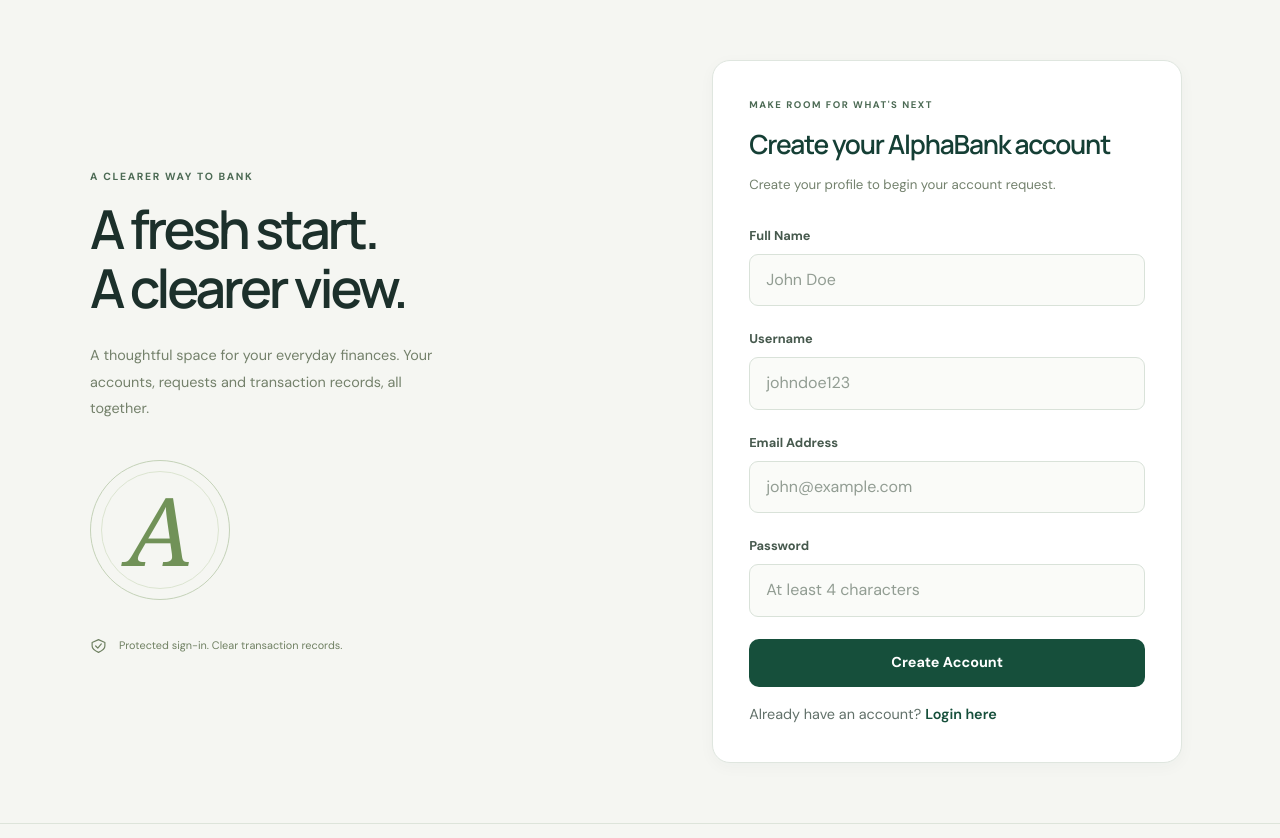
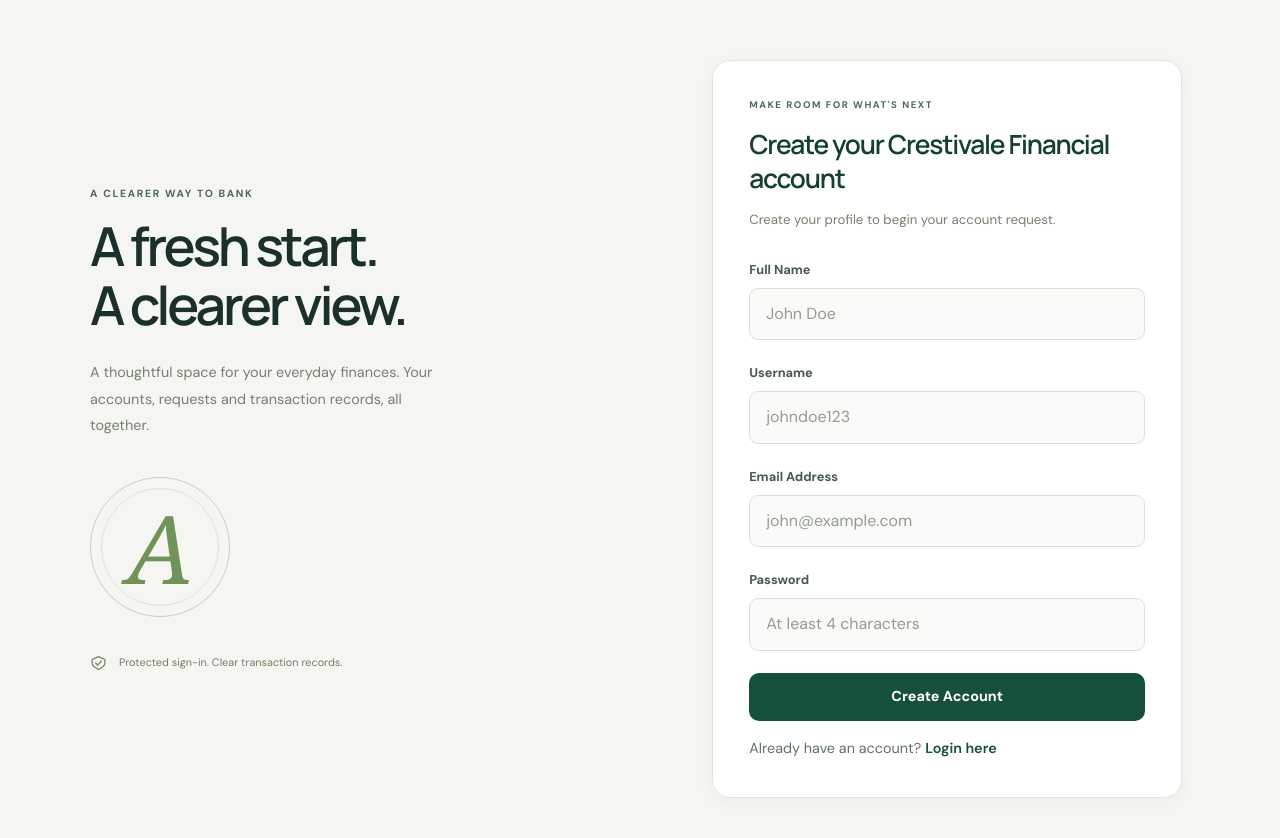
Before and after one commit to GodsGift-Francis/Alpha-Bk-Project, a PHP site: page /register.php in a window 1280 px wide. Shown: the part 92-930 px from the top of the page. Run offline with PHP 8.4, Linux system fonts and the light colour scheme.

Commit message:
Rebrand as Crestivale Financial: register.php

```diff
--- a/register.php
+++ b/register.php
@@ -10,7 +10,7 @@ require_once __DIR__ . '/views/layout/header.php';
 ?>
 <div class="card max-w-md">
     <p class="eyebrow">MAKE ROOM FOR WHAT'S NEXT</p>
-    <h2 class="card-title text-center">Create your AlphaBank account</h2>
+    <h2 class="card-title text-center">Create your Crestivale Financial account</h2>
     <p class="auth-description">Create your profile to begin your account request.</p>
     <div id="register-alert" aria-live="polite"></div>
     <form id="register-form">
```
